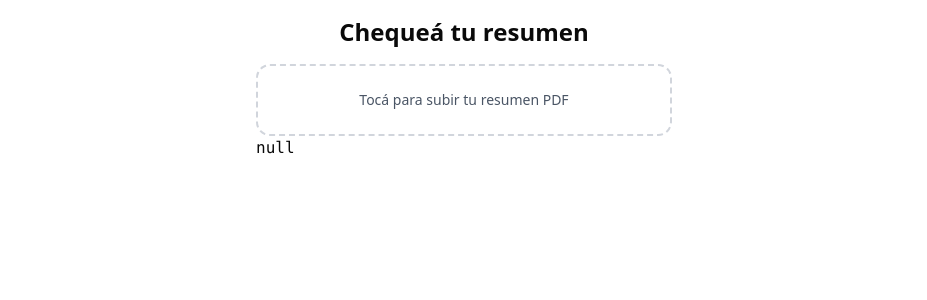
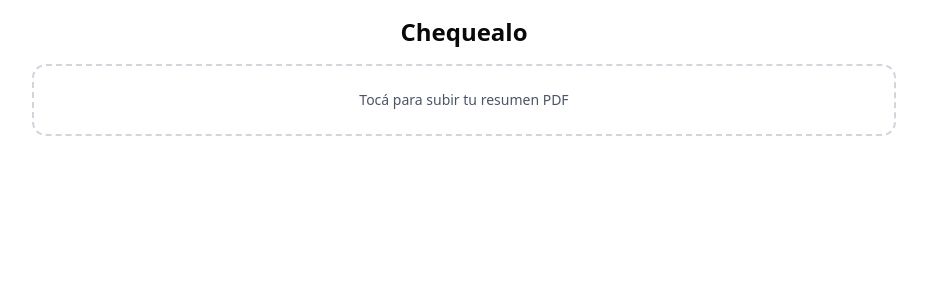
Before and after one commit to hiroshitomi/chequealo, a Next.js app: page /analizar in a window 1280 px wide. Shown: the top 300 px of the page, without its empty margins (176-1103 px from the left). Built offline with nearby package versions, Linux system fonts and the light colour scheme.

Commit message:
Ahora puede leer cualquier resumen visa galicia. Se corrigen estilos. Marca los DUPLICADOS

```diff
--- a/src/app/analizar/components/Dropzone.tsx
+++ b/src/app/analizar/components/Dropzone.tsx
@@ -18,7 +18,7 @@ export default function Dropzone({
 
   return (
     <div
-      className="border-2 border-dashed border-gray-300 p-6 rounded-xl text-center cursor-pointer"
+      className="border-2 border-dashed border-gray-300 p-6 rounded-xl text-center cursor-pointer mb-2"
       onClick={() => inputRef.current?.click()}
     >
       <p className="text-sm text-gray-600">Tocá para subir tu resumen PDF</p>
--- a/src/app/analizar/components/ResultViewer.tsx
+++ b/src/app/analizar/components/ResultViewer.tsx
@@ -1,38 +1,76 @@
-// "use client";
+"use client";
 
-// import {parseTransactions} from "@/app/lib/parseTransactions";
-// import {Card, CardContent} from "@/components/ui/card";
-// import {ScrollArea} from "@/components/ui/scroll-area";
-// import {json} from "stream/consumers";
+import {Card, CardContent} from "@/components/ui/card";
+import {ScrollArea} from "@/components/ui/scroll-area";
 
-// export default function ResultViewer({data}: any) {
-//   console.log("data", data);
-//   //const transactions = parseTransactions(data);
-//   const transactions = data;
-//   if (!transactions.length) {
-//     return (
-//       <p className="text-center text-sm text-muted-foreground">
-//         No se encontraron movimientos.
-//       </p>
-//     );
-//   }
+interface movimiento {
+  fecha: string;
+  referencia: string;
+  cuota: string;
+  comprobante: string;
+  pesos: number;
+  dolares: number;
+}
 
-//   return (
-//     <pre>{data}</pre>
-//     // <ScrollArea className="max-h-[500px] w-full">
-//     //   <div className="space-y-2">
-//     //     {transactions.map((tx, idx) => (
-//     //       <Card key={idx} className="rounded-2xl p-3 shadow-sm">
-//     //         <CardContent className="p-0 flex flex-col gap-1">
-//     //           <div className="text-sm text-muted-foreground">{tx.date}</div>
-//     //           <div className="font-medium">{tx.description}</div>
-//     //           <div className="text-right text-sm font-semibold">
-//     //             {tx.currency} {tx.amount.toFixed(2)}
-//     //           </div>
-//     //         </CardContent>
-//     //       </Card>
-//     //     ))}
-//     //   </div>
-//     // </ScrollArea>
-//   );
-// }
+type ResultViewerProps = {
+  data: movimiento[];
+};
+
+export default function ResultViewer({data}: ResultViewerProps) {
+  if (!data.length) {
+    return (
+      <p className="text-center text-sm text-muted-foreground">
+        No se encontraron movimientos.
+      </p>
+    );
+  }
+
+  const seen = new Map<string, number>();
+  data.forEach((tx) => {
+    const key = `${tx.fecha}|${tx.referencia}`;
+    seen.set(key, (seen.get(key) || 0) + 1);
+  });
+
+  const isDuplicated = (tx: movimiento) => {
+    return (seen.get(`${tx.fecha}|${tx.referencia}`) ?? 0) > 1;
+  };
+
+  return (
+    <ScrollArea className="max-h-[500px] w-full">
+      <div className="gap-2 grid grid-cols-2">
+        {data.map((tx, idx) => {
+          const duplicated = isDuplicated(tx);
+
+          return (
+            <Card
+              key={idx}
+              className={`rounded-2xl p-3 shadow-sm ${
+                duplicated ? "border-red-500 bg-red-50" : ""
+              }`}
+            >
+              <CardContent className="p-0 flex flex-col gap-1">
+                <div className="flex justify-between">
+                  <div className="text-sm text-muted-foreground">
+                    {tx.fecha}
+                  </div>
+                  <div className="text-sm text-muted-foreground">
+                    {tx.cuota}
+                  </div>
+                </div>
+                <div className="flex justify-between">
+                  <div className="font-medium">{tx.referencia}</div>
+                  <div className="text-right text-sm font-semibold">
+                    ${""}
+                    {tx.pesos !== 0
+                      ? tx.pesos.toFixed(2)
+                      : tx.dolares.toFixed(2)}
+                  </div>
+                </div>
+              </CardContent>
+            </Card>
+          );
+        })}
+      </div>
+    </ScrollArea>
+  );
+}
--- a/src/app/analizar/page.tsx
+++ b/src/app/analizar/page.tsx
@@ -2,7 +2,7 @@
 
 import {useState} from "react";
 import Dropzone from "../analizar/components/Dropzone";
-// import ResultViewer from "../analizar/components/ResultViewer";
+import ResultViewer from "../analizar/components/ResultViewer";
 
 interface movimiento {
   fecha: string;
@@ -21,16 +21,13 @@ export default function AnalizarPage() {
     setLoading(true);
     const {parsePdf} = await import("../lib/parseGaliciaPdf");
     const data = await parsePdf(file);
-    console.log("data del parser", data);
     setMovimientos(data);
     setLoading(false);
   };
 
   return (
-    <main className="p-4 max-w-md mx-auto">
-      <h1 className="text-2xl font-bold text-center mb-4">
-        Chequeá tu resumen
-      </h1>
+    <main className="p-4 max-w-4xl mx-auto">
+      <h1 className="text-2xl font-bold text-center mb-4">Chequealo</h1>
 
       <Dropzone onFileAccepted={handlePDF} />
 
@@ -38,8 +35,7 @@ export default function AnalizarPage() {
         <p className="mt-4 text-center text-sm">Procesando archivo…</p>
       )}
 
-      {/* {movimientos && <ResultViewer data={movimientos} />} */}
-      <pre>{JSON.stringify(movimientos, null, 2)}</pre>
+      {movimientos && <ResultViewer data={movimientos} />}
     </main>
   );
 }
--- a/src/app/lib/parseGaliciaPdf.ts
+++ b/src/app/lib/parseGaliciaPdf.ts
@@ -27,7 +27,8 @@ export async function parsePdf(file: File) {
   const pdf = await getDocument({ data: buffer }).promise;
 
   let fullText = "";
-  for (let i = 1; i <= 1; i++) {
+  for (let i = 1; i <= pdf.numPages; i++) {
+    console.log("num pages: ", pdf.numPages)
     const page = await pdf.getPage(i);
     const content = await page.getTextContent();
 
@@ -51,11 +52,9 @@ export async function parsePdf(file: File) {
       .join("\n");
 
     fullText += text + "\n";
-    console.log("fulltext", fullText)
   }
-
   const movimientos = extractMovimientos(fullText);
-
+  // const movimientos = extractMovimientosVisa(fullText);
   return movimientos;
 }
 
@@ -69,7 +68,6 @@ function extractMovimientos(text: string) {
 
   for (const line of lines) {
     const match = line.match(regex);
-    console.log("match", match)
     if (match) {
       const [, fechaRaw, referencia, cuotaRaw, comprobante, pesosRaw, dolaresRaw] = match;
 
@@ -88,7 +86,6 @@ function extractMovimientos(text: string) {
       });
     }
   }
-  console.log("movimientos", movimientos)
   return movimientos;
 }
 
@@ -97,47 +94,42 @@ function formatFecha(fecha: string) {
   return `20${yy}-${mm}-${dd}`;
 }
 
-function parseMonto(valor: string) {
-  return parseFloat(valor.replace(/\./g, "").replace(",", "."));
+function parseMonto(monto: string): number {
+  return parseFloat(monto.replace(/\./g, '').replace(',', '.'));
 }
 
-// function extractMovimientos(text: string) {
-//   const movimientos: any[] = [];
-//   const regex = /(\d{2}\/\d{2}) (.+?) (\d+,\d{2})/g;
-//   let match;
+// function extractMovimientosVisa(text: string): movimiento[] {
+//   const lines = text.split("\n");
+//   const movimientos: movimiento[] = [];
 
-//   while ((match = regex.exec(text)) !== null) {
-//     movimientos.push({
-//       fecha: match[1],
-//       descripcion: match[2].trim(),
-//       monto: match[3],
-//     });
-//   }
+//   let parsing = false;
 
-//   return movimientos;
-// }
-
-// function extractMovimientos(text: string) {
-//   const movimientos: any[] = [];
-//   const lines = text.split("\n");
-
-//   const regex = /^(\d{2}\/\d{2})\s+(.+?)\s+(-?\$?\d{1,3}(?:\.\d{3})*,\d{2})$/;
+//   const regex = /^\s*(\d{2}-\w{3}-\d{2})\s+(.+?)\s+(\d{2}\/\d{2})?\s*(\d{5})?\s+([\d.]+,\d{2})(?:\s+([\d.]+,\d{2}))?/;
 
 //   for (const line of lines) {
-//     const match = line.match(regex);
+//     // Detecta la cabecera
+//     if (!parsing && line.toUpperCase().includes("FECHA") && line.toUpperCase().includes("REFERENCIA")) {
+//       parsing = true;
+//       continue;
+//     }
 
-//     if (match) {
-//       const [_, fecha, descripcion, montoRaw] = match;
+//     // Empieza a parsear solo después de la cabecera
+//     if (parsing) {
+//       const match = line.match(regex);
 
-//       // Limpia símbolos y convierte a número
-//       const monto = parseFloat(
-//         montoRaw.replace(/\./g, "").replace(",", ".").replace("$", "")
-//       );
+//       // Si no hay match con una fecha → terminar parseo
+//       if (!match) break;
+
+//       const [, fechaRaw, referencia, cuota = "", comprobante = "", pesosRaw, dolaresRaw] = match;
+//       console.log("match: ", match)
 
 //       movimientos.push({
-//         fecha,
-//         descripcion: descripcion.trim(),
-//         monto,
+//         fecha: formatFechaVisa(fechaRaw), // ej: 14-Oct-24 → 2024-10-14
+//         referencia: referencia.trim(),
+//         cuota,
+//         comprobante,
+//         pesos: parseMonto(pesosRaw),
+//         dolares: dolaresRaw ? parseMonto(dolaresRaw) : 0,
 //       });
 //     }
 //   }
```
